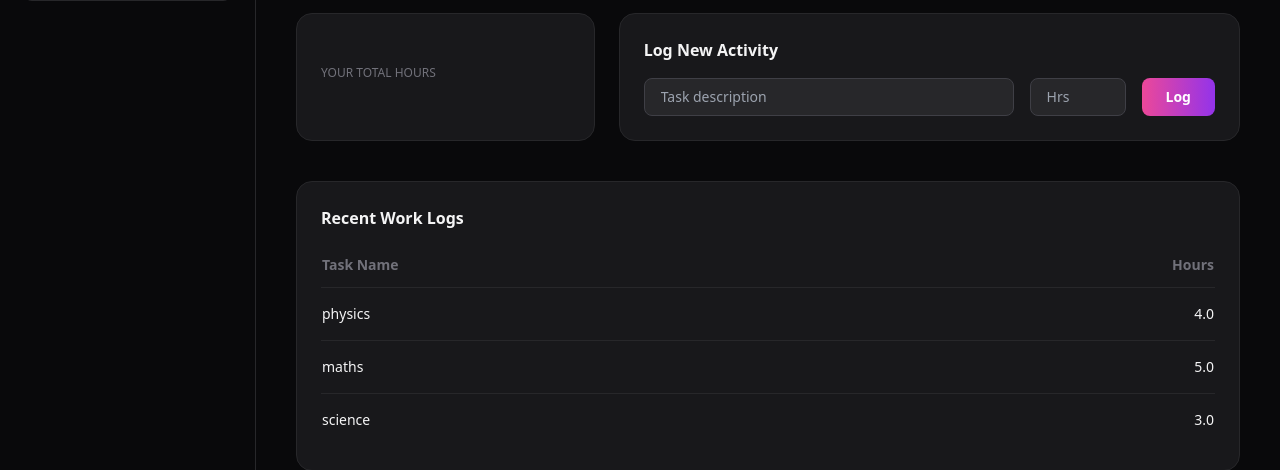
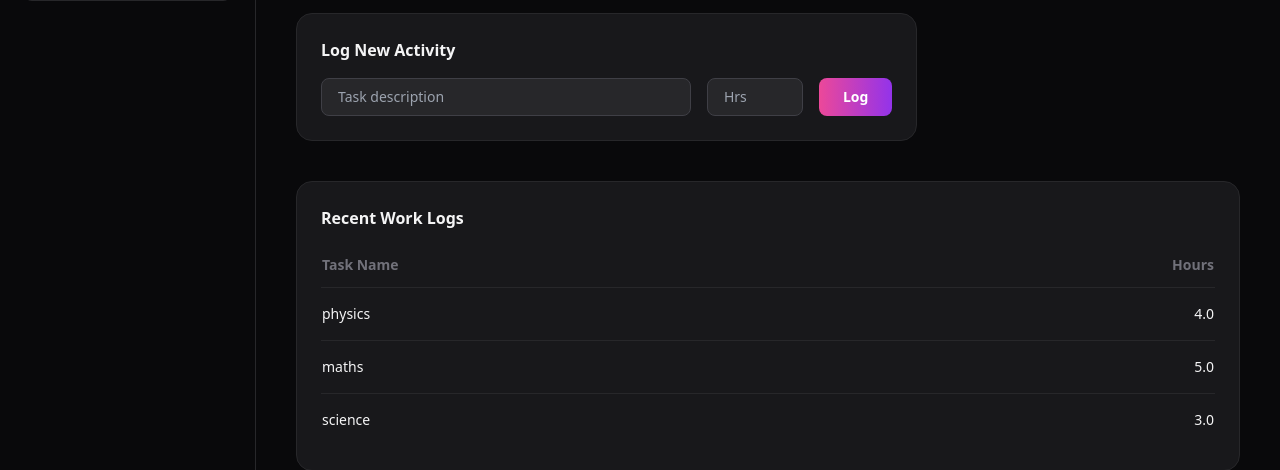
Before and after one commit to yashverma886622-dot/fair-tracker, a Flask app: template templates/student_dashboard.html in a window 1280 px wide. Shown: the part 135-605 px from the top of the page. Run offline with Flask 3, Linux system fonts and the light colour scheme; the template is opened without the code that fills it: values that come from a table or form of the project are taken from there, others are empty; data comes from the database, SQL or seed files in the repository; some libraries are stand-ins or nearby versions.

```diff
--- a/templates/student_dashboard.html
+++ b/templates/student_dashboard.html
@@ -60,12 +60,6 @@
 
     <!-- Stats + Form -->
     <div class="grid grid-cols-3 gap-6 mb-10">
-
-        <!-- Total Hours -->
-        <div class="bg-zinc-900 border border-zinc-800 p-6 rounded-2xl flex flex-col justify-center">
-            <p class="text-zinc-500 text-xs uppercase mb-2">Your Total Hours</p>
-            <h3 class="text-4xl font-bold">{{ total_hours }}</h3>
-        </div>
 
         <!-- Add Task -->
         <div class="col-span-2 bg-zinc-900 border border-zinc-800 p-6 rounded-2xl">
```
